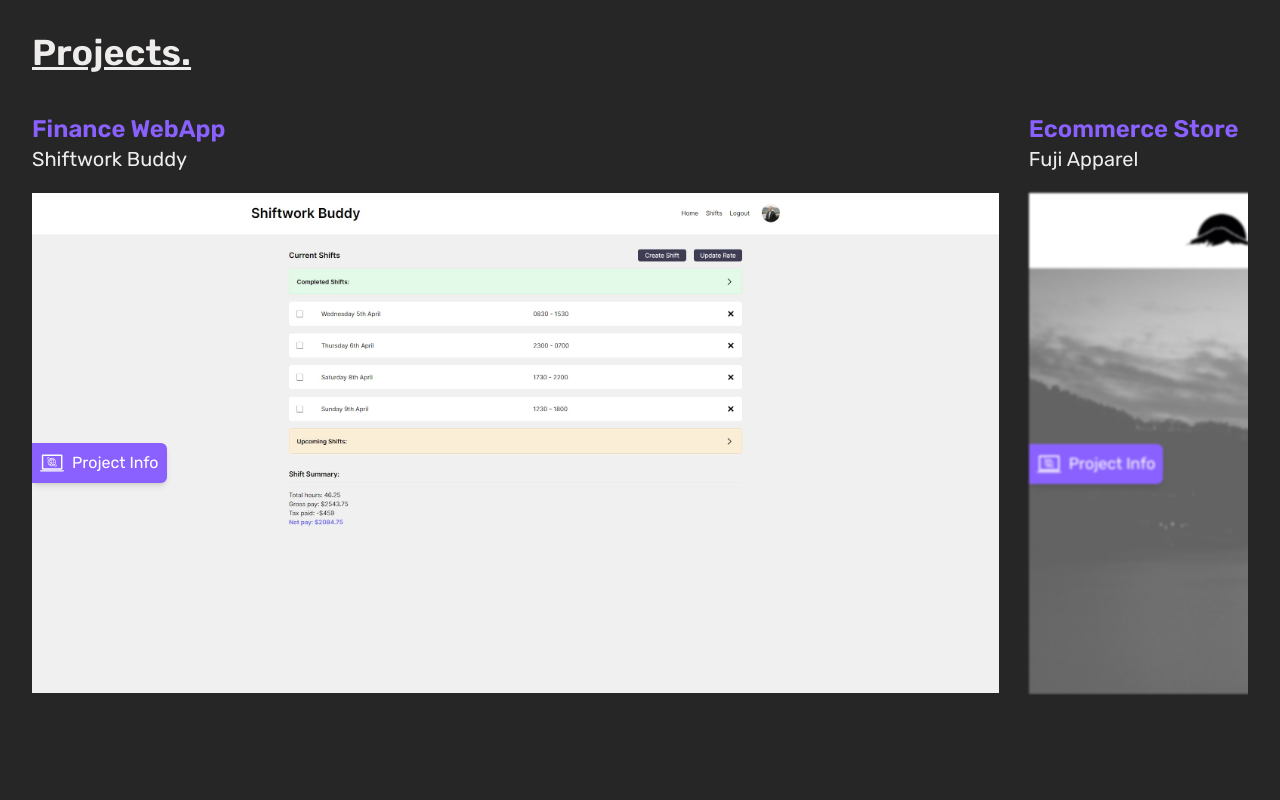
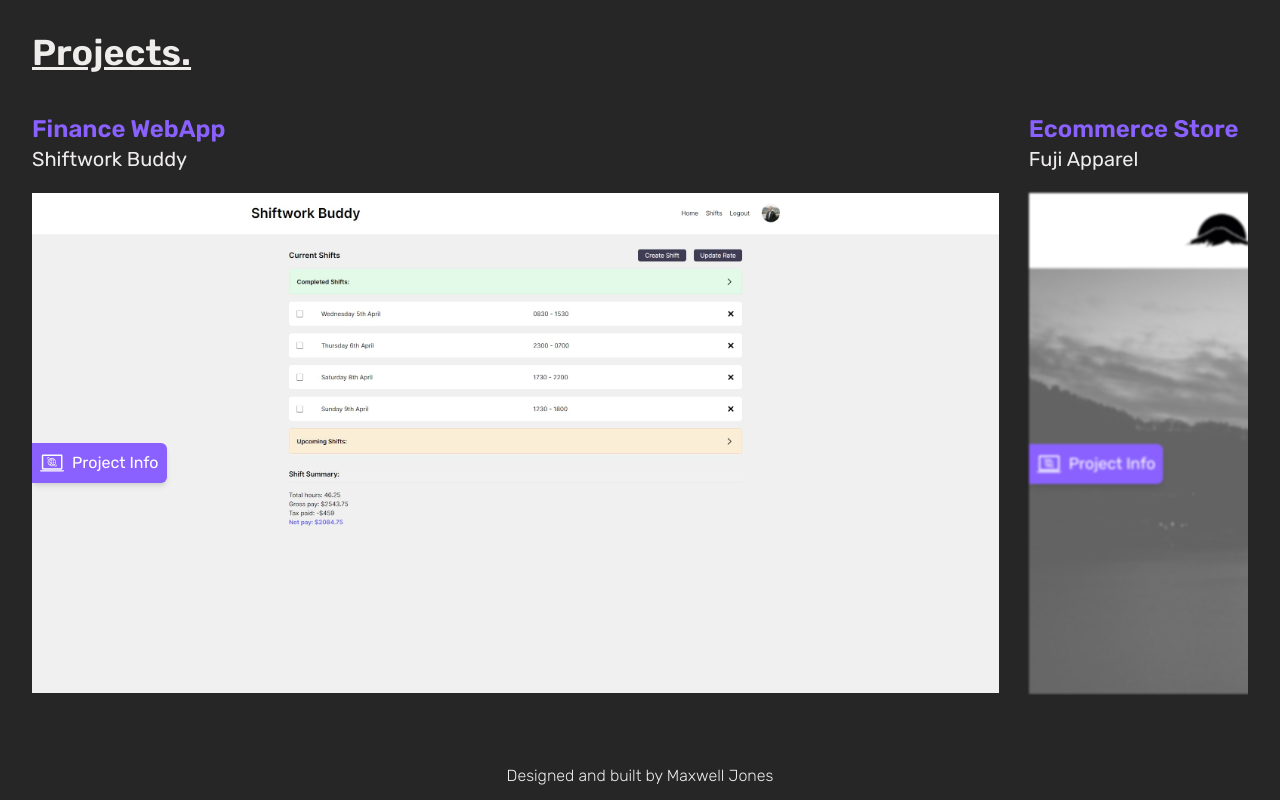
Before and after one commit to maxxjonesyy/portfolio, a React (Vite) app: page / in a window 1280 px wide. Shown: the part 1748-2548 px from the top of the page. Before the commit the page ends 2512 px from the top, so only its background shows below. Built offline with nearby package versions, Linux system fonts and the light colour scheme.

Commit message:
add footer component

```diff
--- a/src/App.jsx
+++ b/src/App.jsx
@@ -5,6 +5,7 @@ import { setInitialTheme } from "./utils/theme";
 import Navbar from "./components/Navbar";
 import Home from "./pages/Home/Home";
 import ProjectPage from "./pages/ProjectPage";
+import Footer from "./components/Footer";
 import SplashAnimation from "./components/SplashAnimation";
 
 function App() {
@@ -35,6 +36,7 @@ function App() {
           <Route path='/project/' element={<ProjectPage />} />
         </Routes>
       </BrowserRouter>
+      <Footer />
     </div>
   );
 }
--- /dev/null
+++ b/src/components/Footer.jsx
@@ -0,0 +1,11 @@
+import React from "react";
+
+function Footer() {
+  return (
+    <footer className='pb-3 font-light text-center text-lightText dark:text-darkText'>
+      Designed and built by Maxwell Jones
+    </footer>
+  );
+}
+
+export default Footer;
```
